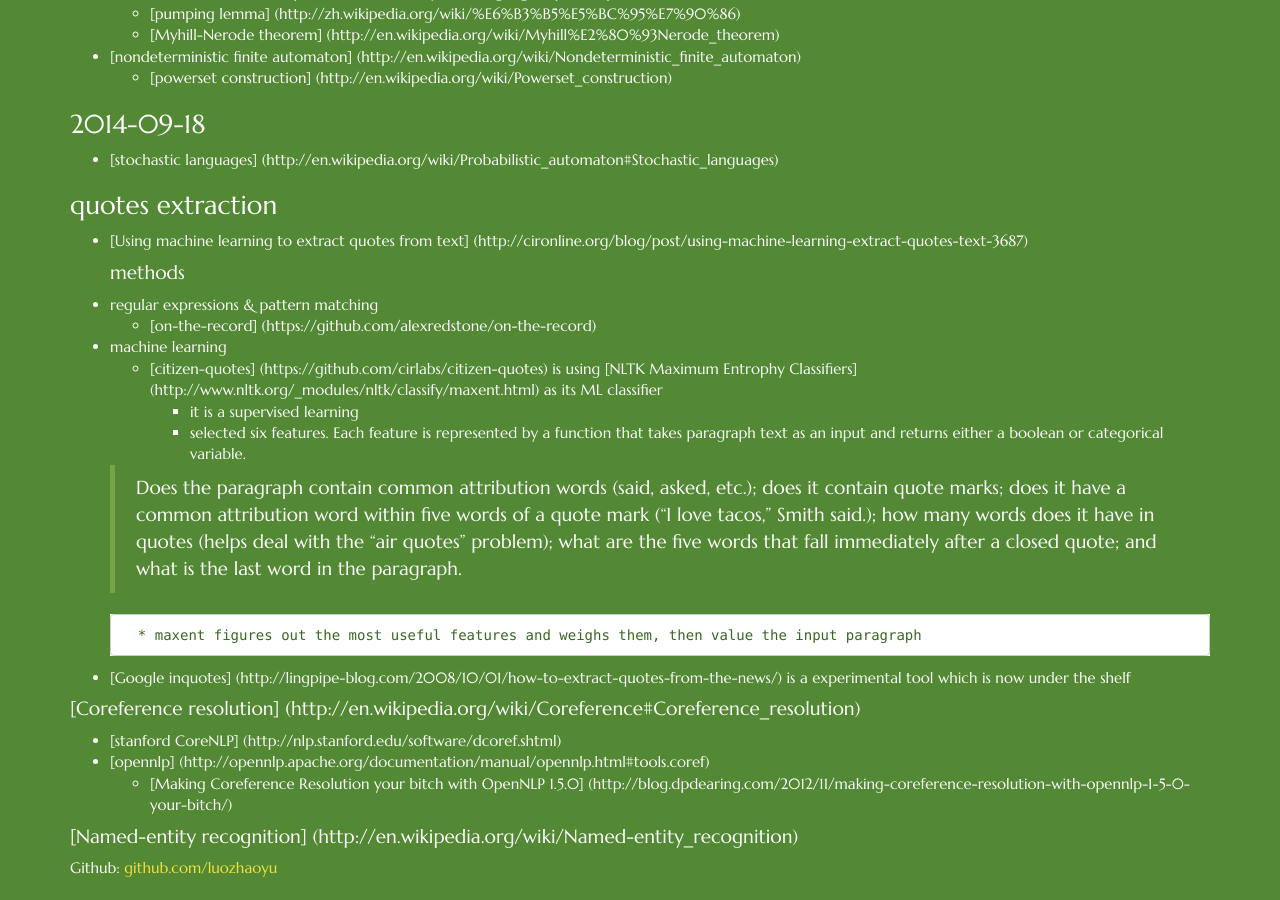
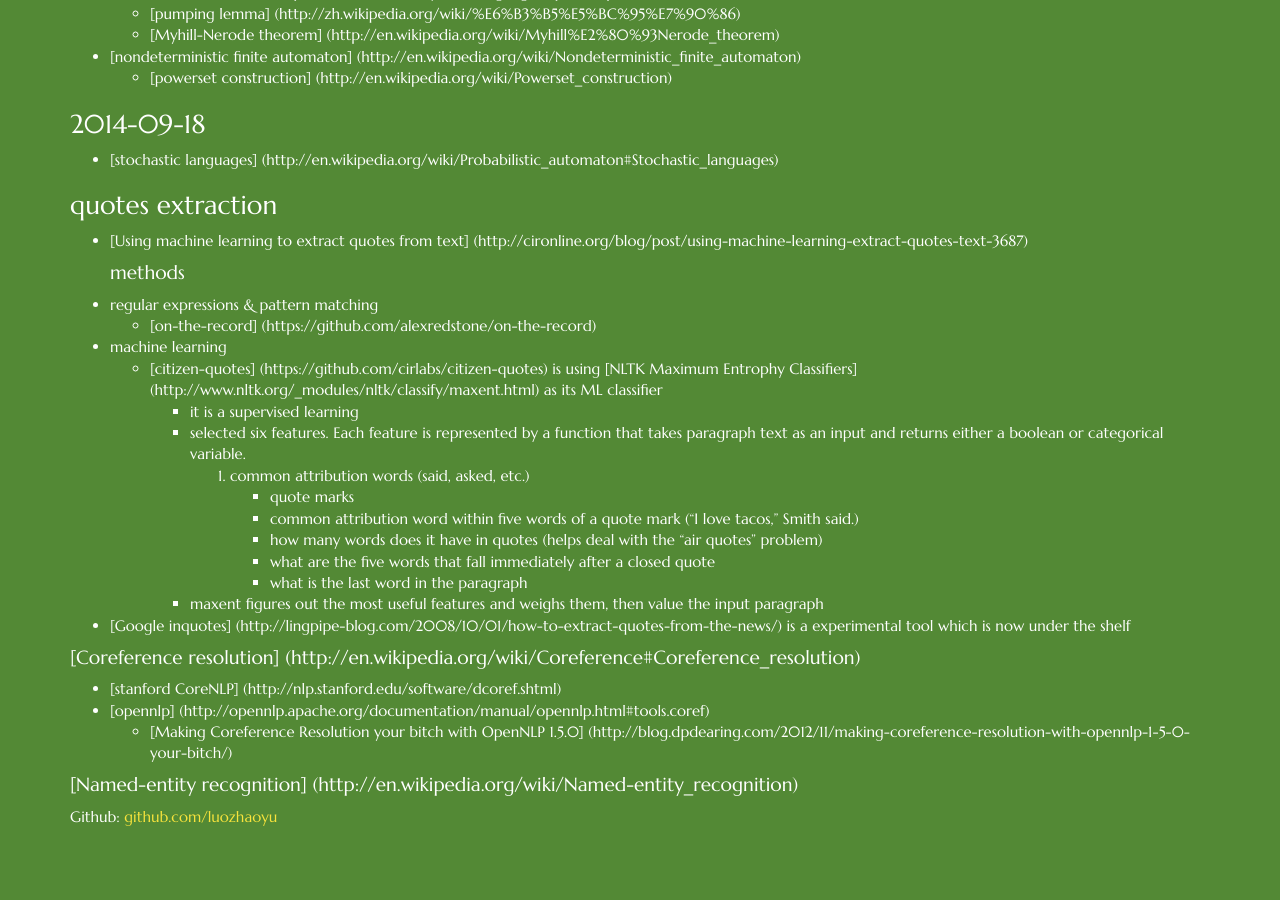
Before and after one commit to luozhaoyu/luozhaoyu.github.io, a Jekyll site: the page built from _posts/2014-09-10-NLP.md, in a window 1280 px wide and 900 px high, scrolled down 655 px. Built offline with Jekyll 4.4.1, drawn with Linux system fonts in a browser that asks for light colours; nearby versions of some CDN libraries; Markdown is read by kramdown in place of the engine named in the settings; after the commit the page ends 1503 px from its top, so only the background shows below that.

Commit message:
use order list

```diff
--- a/_posts/2014-09-10-NLP.md
+++ b/_posts/2014-09-10-NLP.md
@@ -34,14 +34,12 @@ If L separates any pair of words {w1, w2...wn} then if L=L(M) M must have at lea
     * [citizen-quotes] (https://github.com/cirlabs/citizen-quotes) is using [NLTK Maximum Entrophy Classifiers] (http://www.nltk.org/_modules/nltk/classify/maxent.html) as its ML classifier
         * it is a supervised learning
         * selected six features. Each feature is represented by a function that takes paragraph text as an input and returns either a boolean or categorical variable.
-
-    > Does the paragraph contain common attribution words (said, asked, etc.);
-    > does it contain quote marks;
-    > does it have a common attribution word within five words of a quote mark (“I love tacos,” Smith said.);
-    > how many words does it have in quotes (helps deal with the “air quotes” problem);
-    > what are the five words that fall immediately after a closed quote;
-    > and what is the last word in the paragraph.
-
+            1. common attribution words (said, asked, etc.)
+            - quote marks
+            - common attribution word within five words of a quote mark (“I love tacos,” Smith said.)
+            - how many words does it have in quotes (helps deal with the “air quotes” problem)
+            - what are the five words that fall immediately after a closed quote
+            - what is the last word in the paragraph
         * maxent figures out the most useful features and weighs them, then value the input paragraph
 * [Google inquotes] (http://lingpipe-blog.com/2008/10/01/how-to-extract-quotes-from-the-news/) is a experimental tool which is now under the shelf
 
```
